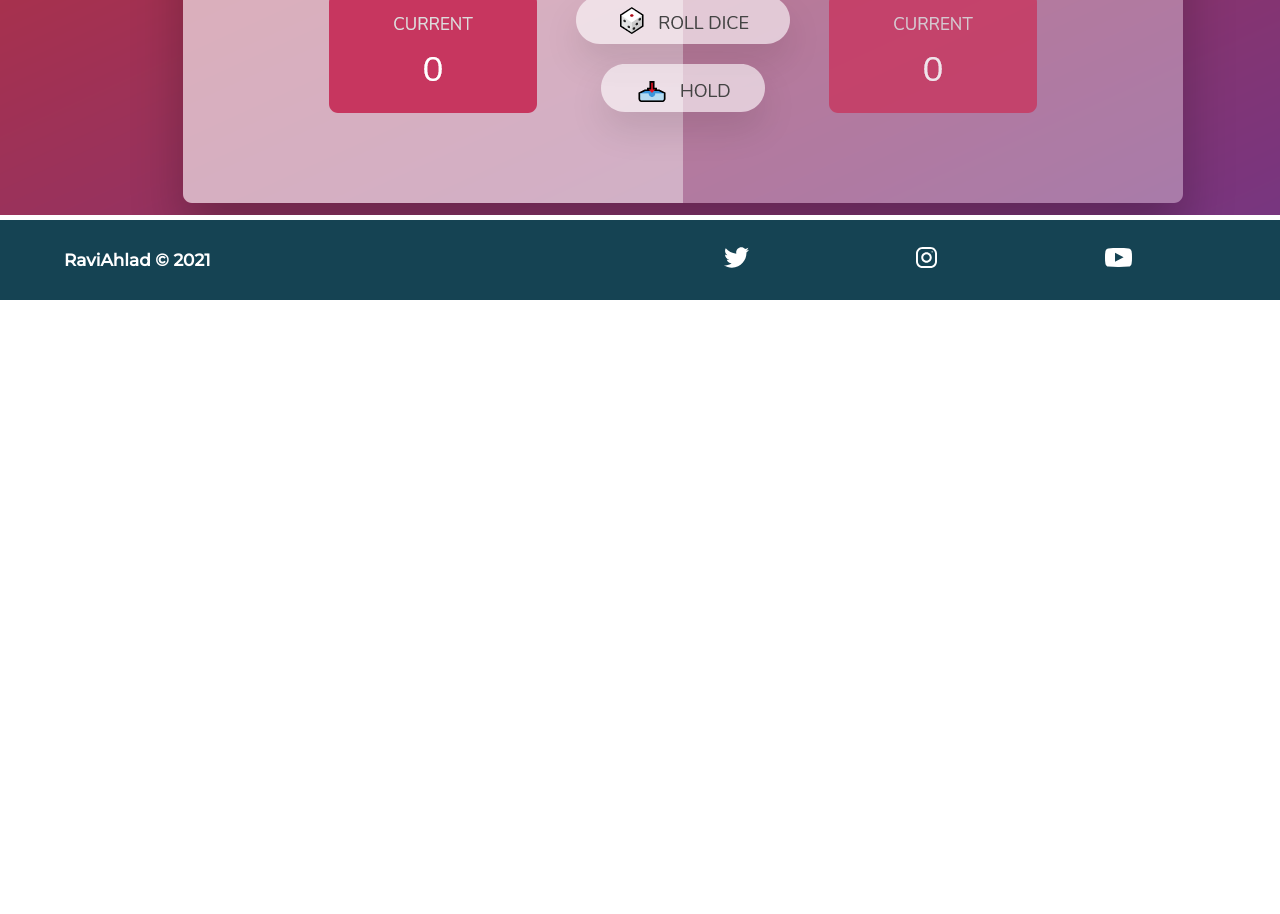
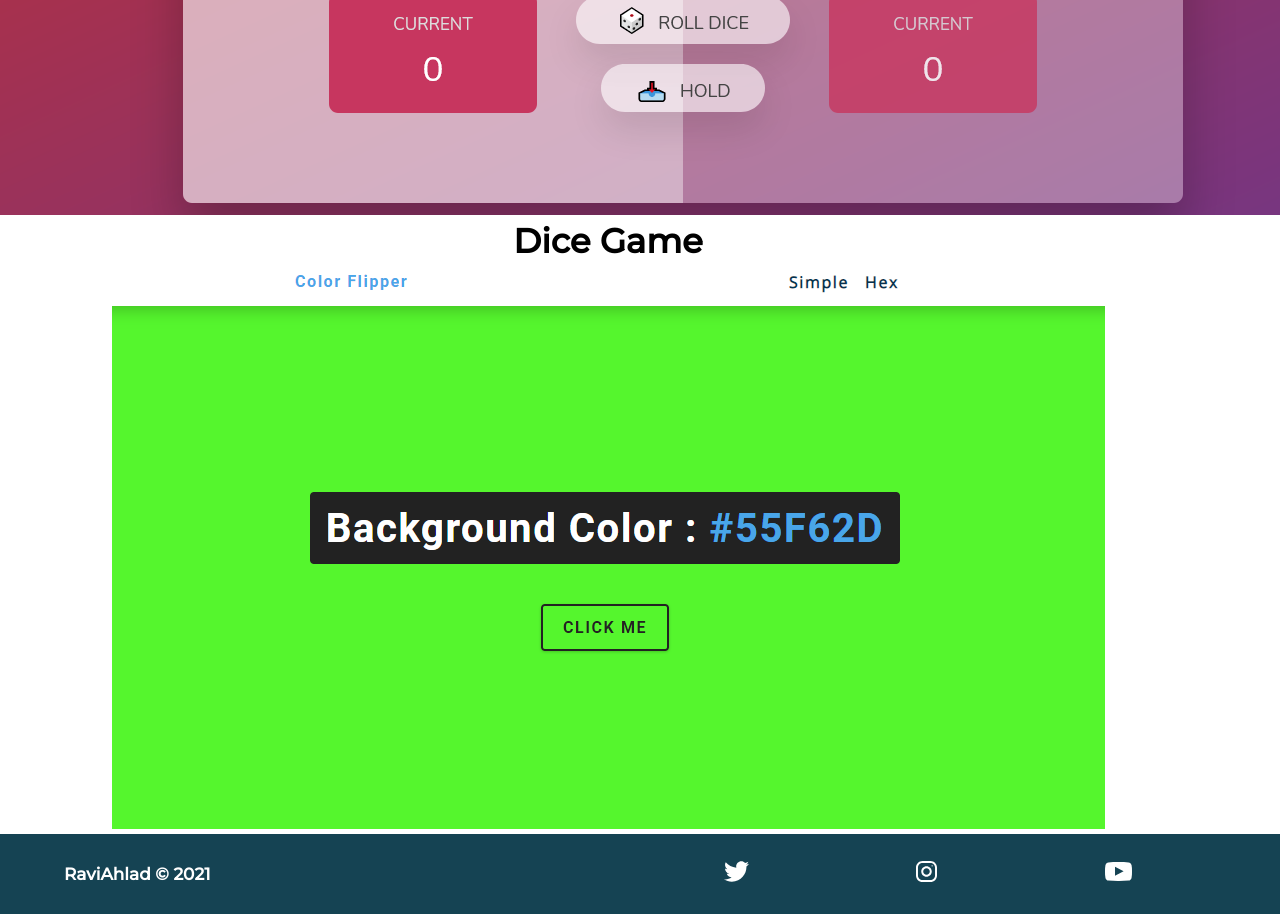
Before and after one commit to SrinivasaRaviIdury/portifolio, a plain HTML site: page projects/index.html in a window 1280 px wide. Shown: the part 1598-2512 px from the top of the page. Before the commit the page ends 1898 px from the top, so only its background shows below. Drawn offline with Linux system fonts and the light colour scheme.

Commit message:
Update index.html

```diff
--- a/projects/index.html
+++ b/projects/index.html
@@ -44,7 +44,11 @@
         <h2>Dice Game</h2>
         <a href="https://keen-davinci-6f5f32.netlify.app/"><img src="../img/dice-game.jpg" alt="Dice Game" /></a>
       </div>
-    </section>
+        <div class="elena">
+        <h2>Dice Game</h2>
+        <a href="https://color-flipper-ahlads.netlify.app/hex.html/"><img src="../img/color-flipper.png" alt="Color Flipper" /></a>
+        </div>
+        </section>
   </body>
   <footer>
     <h4>RaviAhlad &copy; 2021</h4>
```
